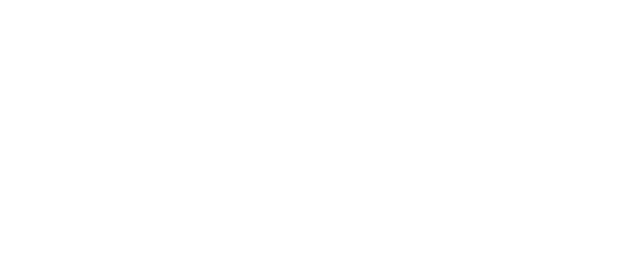
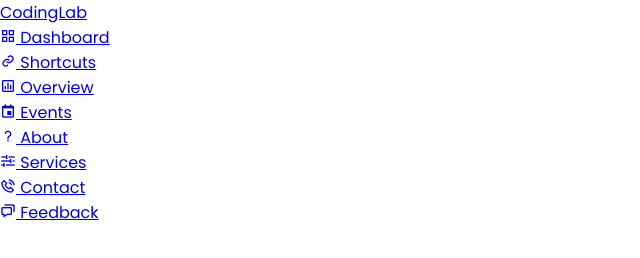
Before and after one commit to nikhilpahan/Sidebar-in-HTML-and-CSS, a plain HTML site: page index.html in a window 1280 px wide. Shown: the whole page, without its empty margins (0-640 px from the left). Drawn offline with nearby package versions, Linux system fonts and the light colour scheme.

Commit message:
Added icons

```diff
--- a/index.html
+++ b/index.html
@@ -3,9 +3,35 @@
 <head>
     <meta charset="UTF-8">
     <meta name="viewport" content="width=device-width, initial-scale=1.0">
-    <title>Document</title>
+    <title>Side_Bar Menu | CodingLab</title>
+    <link rel="stylesheet" href="style.css">
+    <link href='https://unpkg.com/boxicons@2.1.4/css/boxicons.min.css' rel='stylesheet'>
 </head>
 <body>
-
+    <div class="main_box">
+        <div class="sidebar_menu">
+            <div class="logo">
+                <a href="#">CodingLab</a>
+            </div>
+            <ul>
+                <li><a href="#"><i class='bx bx-grid-alt'></i>
+                    Dashboard</a></li>
+                <li><a href="#"><i class='bx bx-link' ></i>
+                    Shortcuts</a></li>
+                <li><a href="#"><i class='bx bx-bar-chart-square' ></i>
+                    Overview</a></li>
+                <li><a href="#"><i class='bx bx-calendar-event'></i>
+                    Events</a></li>
+                <li><a href="#"><i class='bx bx-question-mark'></i>
+                    About</a></li>
+                <li><a href="#"><i class='bx bx-slider'></i>
+                    Services</a></li>
+                <li><a href="#"><i class='bx bx-phone-call' ></i>
+                    Contact</a></li>
+                <li><a href="#"><i class='bx bx-chat' ></i>
+                    Feedback</a></li>
+            </ul>
+        </div>
+    </div>
 </body>
 </html>
--- a/style.css
+++ b/style.css
@@ -0,0 +1,14 @@
+@import url('https://fonts.googleapis.com/css2?family=Poppins:wght@300;400;500;600&display=swap');
+
+
+*{
+    margin: 0;
+    padding: 0;
+    box-sizing: border-box;
+    font-family: 'Poppins', sans-serif;
+}
+
+
+ul {
+    list-style: none;
+}
```
